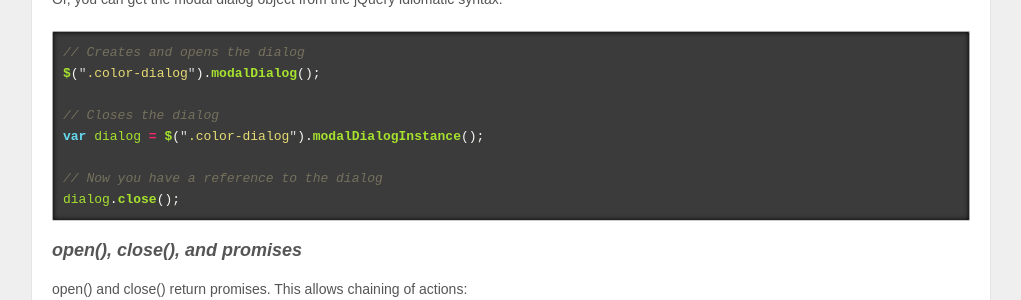
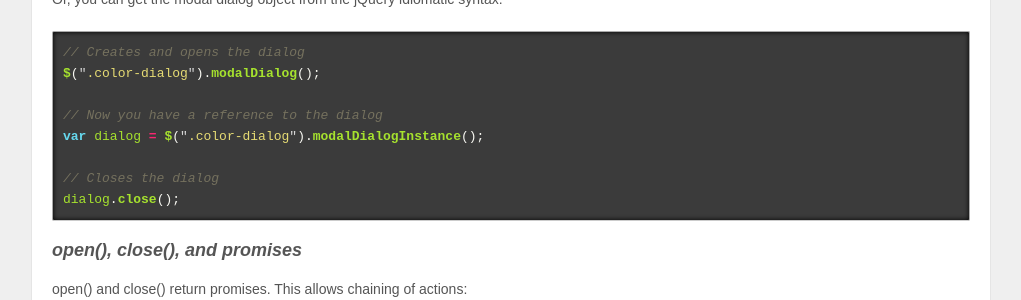
Before and after one commit to vistaprint/SkinnyJSSite, a Jekyll site: the page built from site/jquery.modalDialog.md, in a window 1280 px wide and 900 px high, scrolled down 6997 px. Shown: the part 152-452 px from the top of the window, without its empty margins (129-1150 px from the left). Built offline with Jekyll 4.4.1, drawn with Linux system fonts in a browser that asks for light colours.

Commit message:
Documentation fix
comments were in wrong order

```diff
--- a/site/jquery.modalDialog.md
+++ b/site/jquery.modalDialog.md
@@ -227,10 +227,10 @@ Or, you can get the modal dialog object from the jQuery idiomatic syntax:
 // Creates and opens the dialog
 $(".color-dialog").modalDialog();
 
-// Closes the dialog
+// Now you have a reference to the dialog
 var dialog = $(".color-dialog").modalDialogInstance();
 
-// Now you have a reference to the dialog
+// Closes the dialog
 dialog.close();
 {% endhighlight %}
 
```
